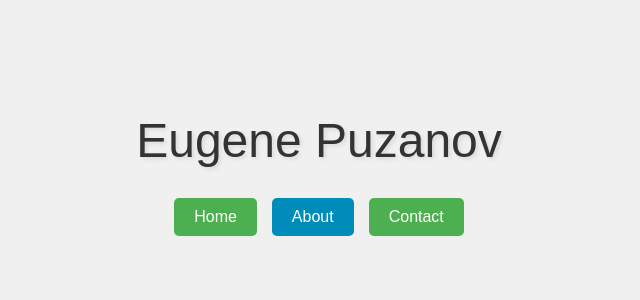
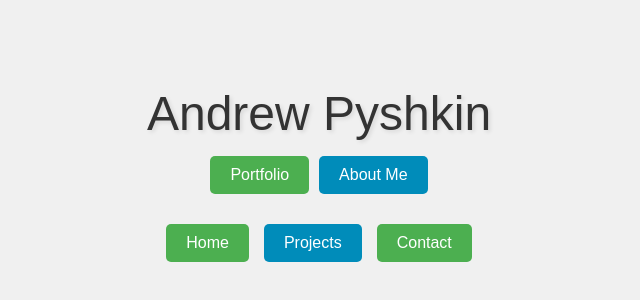
Before and after one commit to Zh3ka21/Lab_1_CC, a website: page src/index.html in a window 1280 px wide. Shown: the part 226-526 px from the top of the page, without its empty margins (321-961 px from the left). Drawn offline with Linux system fonts and the light colour scheme.

Commit message:
changes css/html page structure

```diff
--- a/src/index.html
+++ b/src/index.html
@@ -3,8 +3,20 @@
   <head>
     <meta charset="UTF-8" />
     <meta name="viewport" content="width=device-width, initial-scale=1.0" />
-    <title>Eugene Puzanov</title>
+    <title>Andrew Pyshkin</title>
     <style>
+      * {
+        font-family: Arial, Helvetica, sans-serif;
+      }
+
+      html,
+      body {
+        margin: 0;
+        border: 0;
+        padding: 0;
+        background-color: #fff;
+      }
+
       body {
         margin: 0;
         padding: 0;
@@ -22,6 +34,15 @@
         color: #333;
         margin-bottom: 30px;
         text-shadow: 2px 2px 4px rgba(0, 0, 0, 0.1);
+        display: flex;
+        flex-direction: column;
+        align-items: center;
+        gap: 15px;
+      }
+
+      .name-buttons {
+        display: flex;
+        gap: 10px;
       }
 
       .button-container {
@@ -54,10 +75,16 @@
     </style>
   </head>
   <body>
-    <div class="name">Eugene Puzanov</div>
+    <div class="name">
+      Andrew Pyshkin
+      <div class="name-buttons">
+        <button>Portfolio</button>
+        <button class="secondary">About Me</button>
+      </div>
+    </div>
     <div class="button-container">
       <button>Home</button>
-      <button class="secondary">About</button>
+      <button class="secondary">Projects</button>
       <button>Contact</button>
     </div>
   </body>
--- a/src/styles.css
+++ /dev/null
@@ -1,21 +0,0 @@
-* {
-  font-family: Arial, Helvetica, sans-serif;
-}
-
-html, body {
-  margin: 0;
-  border: 0;
-  padding: 0;
-  background-color: #fff;
-}
-
-main {
-  margin: auto;
-  width: 50%;
-  padding: 20px;
-}
-
-main > h1 {
-  text-align: center;
-  font-size: 3.5em;
-}
```
